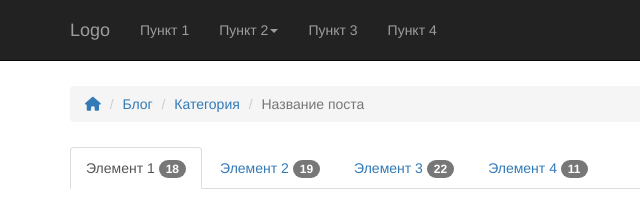
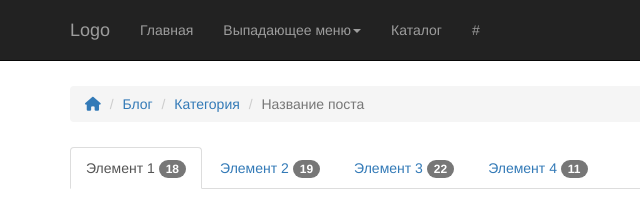
Before and after one commit to enflaer/-bootstrap.test, a plain HTML site: page catalog.html in a window 1280 px wide. Shown: the top 206 px of the page, 0-640 px from the left. Drawn offline with nearby package versions, Linux system fonts and the light colour scheme.

Commit message:
Finish
fixes

```diff
--- a/catalog.html
+++ b/catalog.html
@@ -21,7 +21,7 @@
     <div class="navbar navbar-inverse navbar-static-top">
       <div class="container">
         <div class="navbar-header">
-          <a class="navbar-brand" href="#">Logo</a>
+          <a class="navbar-brand" href="./index.html">Logo</a>
           <button type="button" class="navbar-toggle" data-toggle="collapse" data-target="#responsive-menu">
           <span class="sr-only">Открыть Навигацию</span>
           <span class="icon-bar"></span>
@@ -31,18 +31,18 @@
         </div>
         <div class="collapse navbar-collapse" id="responsive-menu">
           <ul class="nav navbar-nav">
-            <li><a href="#">Пункт 1</a></li>
+            <li><a href="./index.html">Главная</a></li>
             <li class="dropdown">
-              <a href="#" class="dropdown-toggle" data-toggle="dropdown">Пункт 2<b class="caret"></b></a>
+              <a href="#" class="dropdown-toggle" data-toggle="dropdown">Выпадающее меню<b class="caret"></b></a>
               <ul class="dropdown-menu">
-                <li><a href="#">Пункт 1</a></li>
-                <li><a href="#">Пункт 2</a></li>
-                <li><a href="#">Пункт 3</a></li>
-                <li><a href="#">Пункт 4</a></li>
+                <li><a href="./catalog.html">Каталог</a></li>
+                <li><a href="#">#</a></li>
+                <li><a href="#">#</a></li>
+                <li><a href="#">#</a></li>
               </ul>
             </li>
-            <li><a href="#">Пункт 3</a></li>
-            <li><a href="#">Пункт 4</a></li>
+            <li><a href="./catalog.html">Каталог</a></li>
+            <li><a href="#">#</a></li>
           </ul>
           <!-- Форма входа -->
           <form action="" class="navbar-form navbar-right hidden-sm">
```
Also changed, not shown: index.html (+9 -9 lines).
